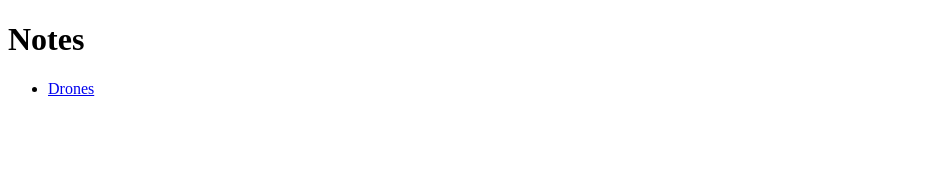
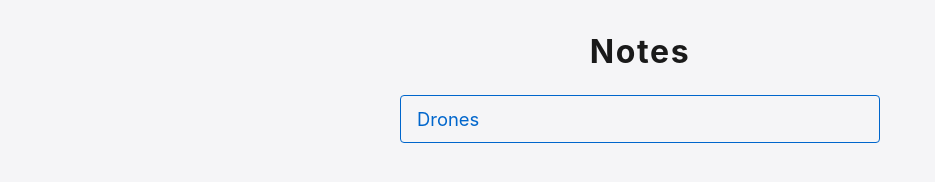
Before and after one commit to gomesgustavoo/obsidian-notes, a plain HTML site: page index.html in a window 1280 px wide. Shown: the whole page, without its empty margins (0-935 px from the left). Drawn offline with Linux system fonts and the light colour scheme.

Commit message:
commit11

```diff
--- a/index.html
+++ b/index.html
@@ -4,11 +4,68 @@
   <meta charset="UTF-8">
   <meta name="viewport" content="width=device-width, initial-scale=1.0">
   <title>Notes</title>
+  <style>
+    :root {
+      --bg: #f5f5f7;
+      --text: #1a1a1a;
+      --link: #0066cc;
+      --link-hover: #004999;
+    }
+    * {
+      box-sizing: border-box;
+      margin: 0;
+      padding: 0;
+    }
+    body {
+      font-family: -apple-system, BlinkMacSystemFont, "Segoe UI", Roboto, sans-serif;
+      background: var(--bg);
+      color: var(--text);
+      display: flex;
+      justify-content: center;
+      align-items: flex-start;
+      min-height: 100vh;
+      padding: 2rem;
+    }
+    main {
+      width: 100%;
+      max-width: 480px;
+    }
+    h1 {
+      font-size: 2rem;
+      text-align: center;
+      margin-bottom: 1.5rem;
+      letter-spacing: 0.05em;
+    }
+    ul {
+      list-style: none;
+    }
+    li + li {
+      margin-top: 0.75rem;
+    }
+    a {
+      display: block;
+      text-decoration: none;
+      color: var(--link);
+      font-size: 1.15rem;
+      padding: 0.75rem 1rem;
+      border: 1px solid var(--link);
+      border-radius: 0.25rem;
+      transition: background 0.2s, color 0.2s, transform 0.1s;
+    }
+    a:hover {
+      background: var(--link);
+      color: #fff;
+      transform: translateY(-2px);
+    }
+  </style>
 </head>
 <body>
-  <h1>Notes</h1>
-  <ul>
-    <li><a href="Projetos/Drones.html">Drones</a></li>
-  </ul>
+  <main>
+    <h1>Notes</h1>
+    <ul>
+      <li><a href="Projetos/Drones.html">Drones</a></li>
+      <!-- Exemplo: <li><a href="Projetos/OutraNota.html">Outra Nota</a></li> -->
+    </ul>
+  </main>
 </body>
 </html>
```
